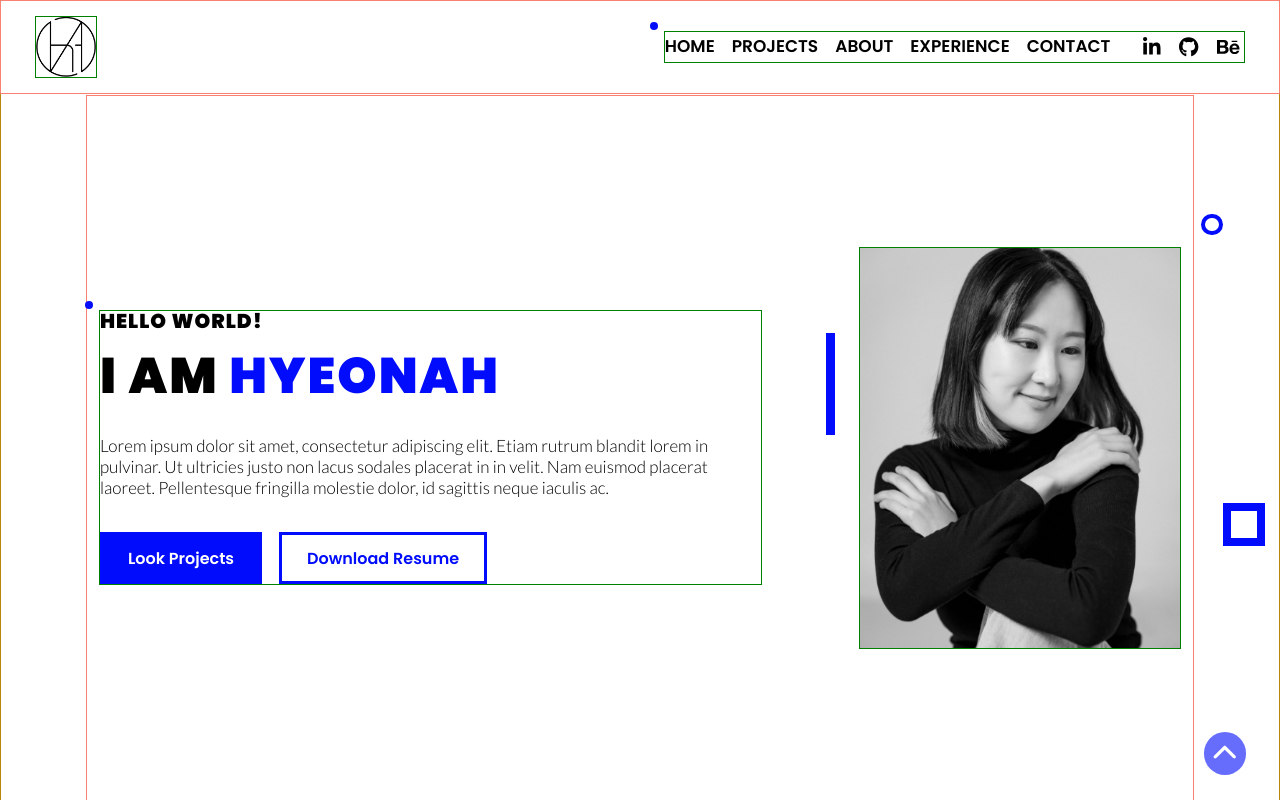
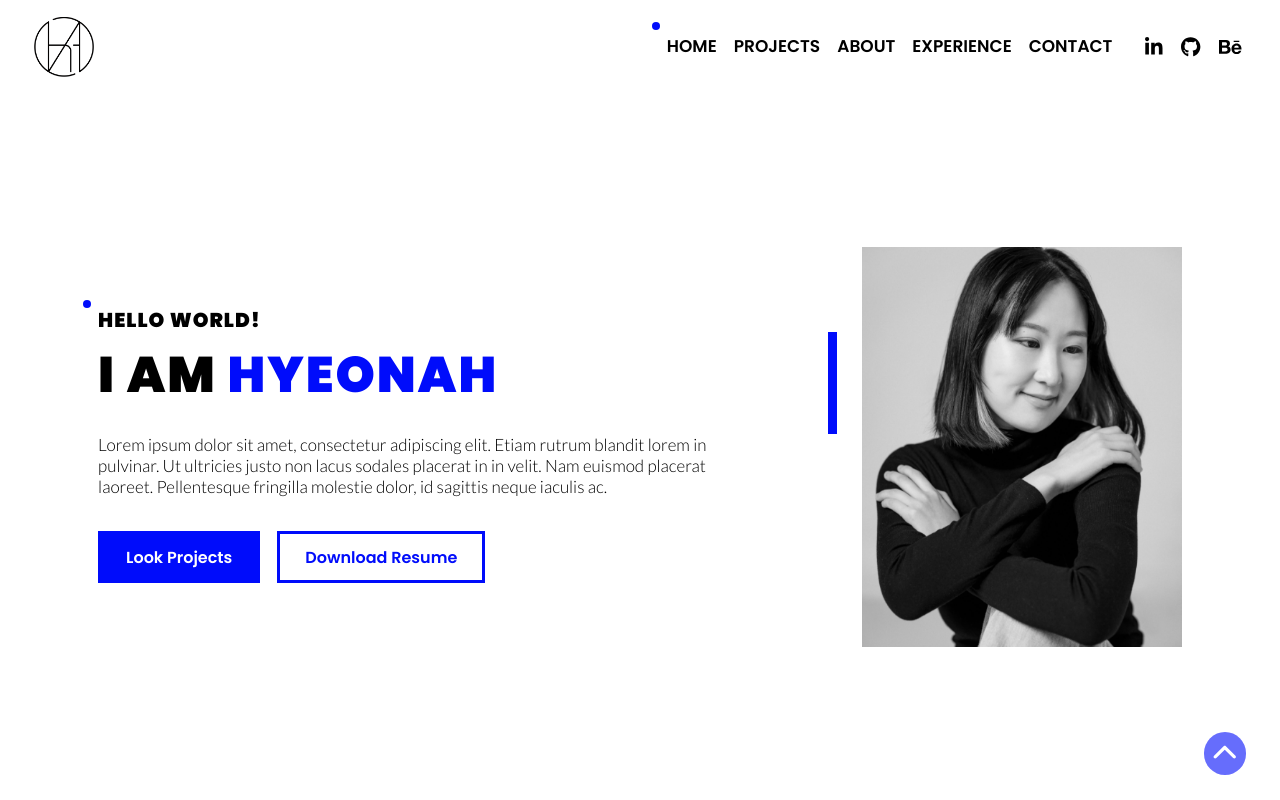
Before and after one commit to hyeonahc/portfolio, a Next.js app: page / in a window 1280 px wide. Shown: the top 800 px of the page. Built offline with nearby package versions, Linux system fonts and the light colour scheme.

Commit message:
#18 chore: Comment out border design for layout

```diff
--- a/components/Layout/Layout.styled.js
+++ b/components/Layout/Layout.styled.js
@@ -1,7 +1,7 @@
 import styled from 'styled-components'
 
 export const Container = styled.div`
-  border: 1px solid darkgoldenrod;
+  /* border: 1px solid darkgoldenrod; */
   width: ${props => props.theme.breakpoints.xxl};
   margin: 0 auto;
   position: relative;
--- a/components/MainSection/MainSection.styled.js
+++ b/components/MainSection/MainSection.styled.js
@@ -48,7 +48,7 @@ export const Rectangle = styled.div`
 `
 
 export const Circle = styled.div`
-  border: 4px solid ${props => props.theme.colors.primary};
+  /* border: 4px solid ${props => props.theme.colors.primary}; */
   border-radius: 100%;
   width: 1.25em;
   height: 1.25em;
@@ -58,7 +58,7 @@ export const Circle = styled.div`
 `
 
 export const Square = styled.div`
-  border: 8px solid ${props => props.theme.colors.primary};
+  /* border: 8px solid ${props => props.theme.colors.primary}; */
   width: 2.5em;
   height: 2.5em;
   position: absolute;
--- a/styles/globals.js
+++ b/styles/globals.js
@@ -46,7 +46,7 @@ const GlobalStyle = createGlobalStyle`
 
 // Layout
 export const Row = styled.div`
-  border: 1px solid salmon;
+  /* border: 1px solid salmon; */
   width: ${props => props.width};
   height: ${props => props.height};
   padding: ${props => props.padding};
@@ -58,7 +58,7 @@ export const Row = styled.div`
 `
 
 export const Col = styled.div`
-  border: 1px solid green;
+  /* border: 1px solid green; */
   flex-basis: ${props => props.flexBasis};
   order: ${props => props.order};
 `
```
